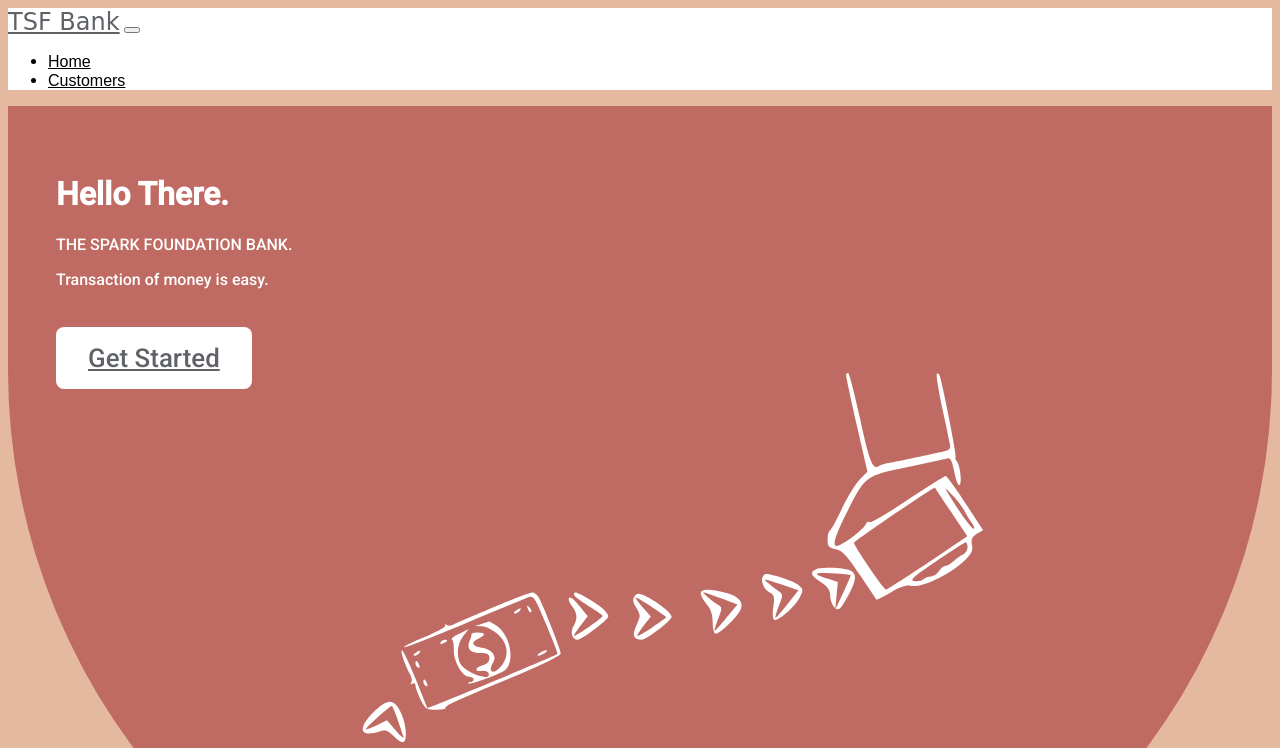
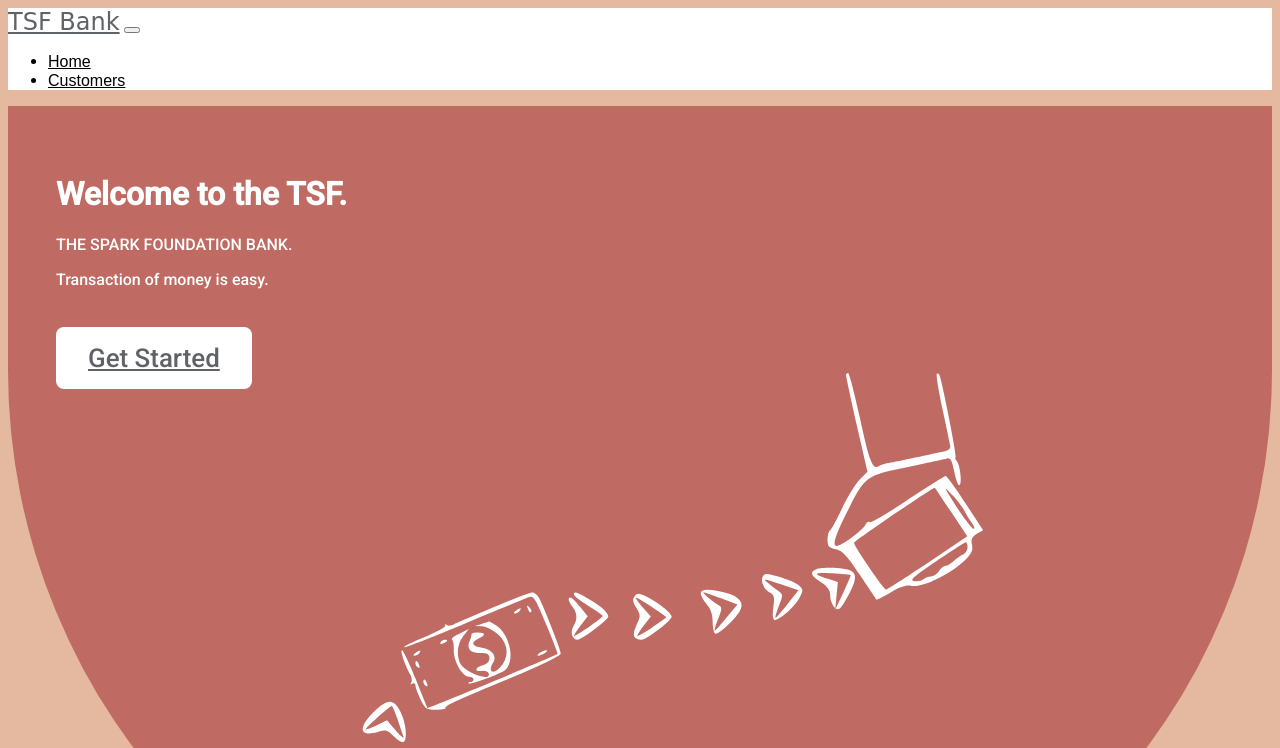
Before and after one commit to muskanpokhriyal29/BankingSystem, a plain HTML site: page index.html in a window 1280 px wide. Shown: the top 748 px of the page. Drawn offline with nearby package versions, Linux system fonts and the light colour scheme; a web font is replaced by a local one.

Commit message:
Update index.html

```diff
--- a/index.html
+++ b/index.html
@@ -54,7 +54,7 @@
   <div class="container-fluid hero-content">
     <div class="row align-items-center">
       <div class="col-md-6 col-sm-12 text-center" data-aos="fade-up">
-        <h1>Hello There.</h1>
+        <h1>Welcome to the TSF.</h1>
         <p class="lead muted">THE SPARK FOUNDATION BANK.</p>
         <p>Transaction of money is easy.</p>
 
```
